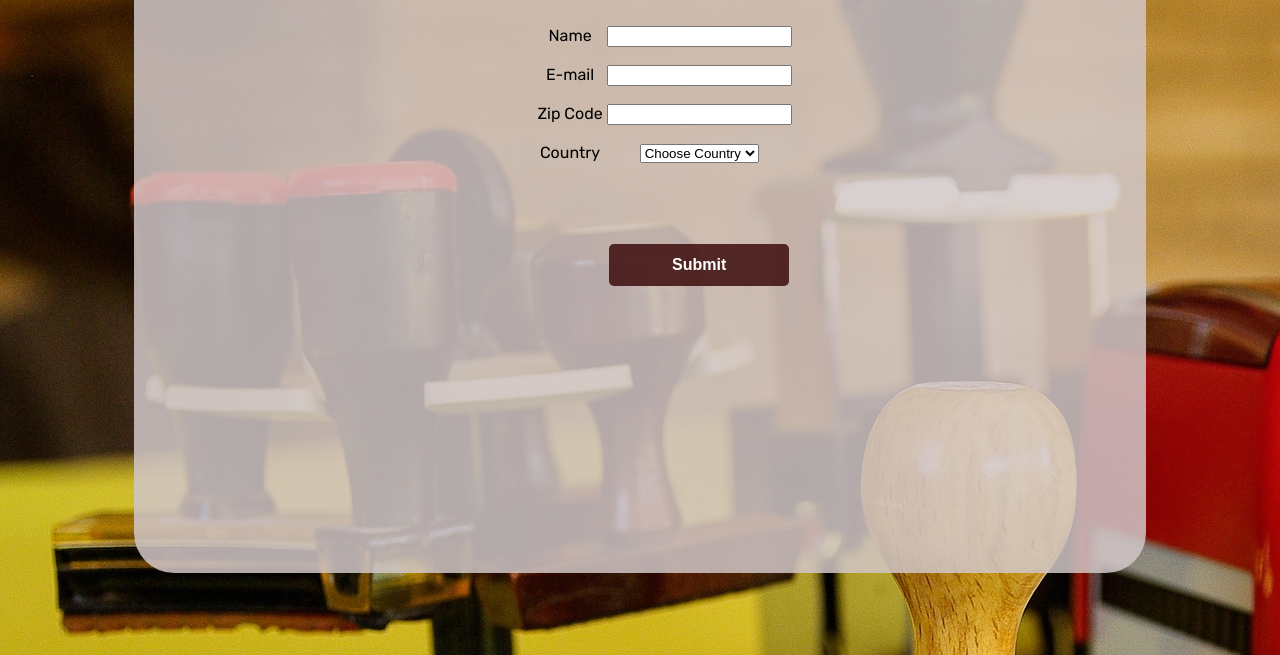
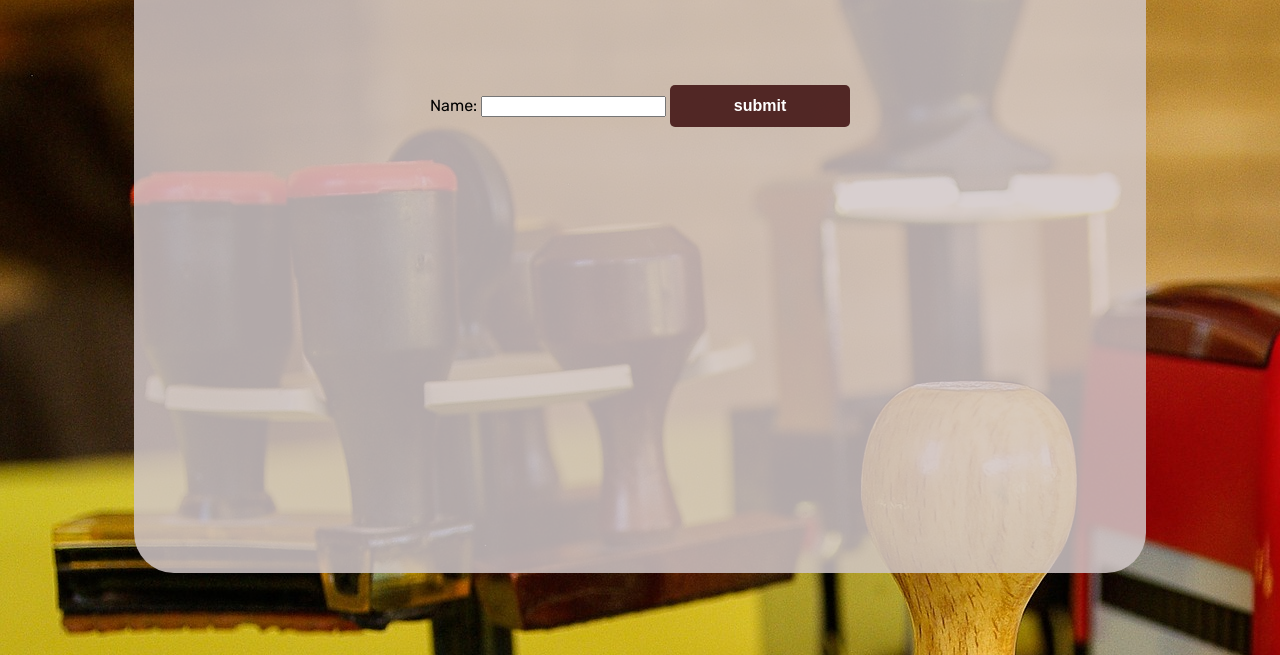
Before and after one commit to FHOMT/FormValidation, a plain HTML site: page index.html in a window 1280 px wide. Shown: the part 145-800 px from the top of the page. Drawn offline with Linux system fonts and the light colour scheme.

Commit message:
Update validation.js
Update functionality to include reg expression, min charachter.

Update view to include just the first name

```diff
--- a/index.html
+++ b/index.html
@@ -10,36 +10,10 @@
     <body>
         <section id="overlay">
             <img src="./assest/gavel-2492011_1920.jpg" id="logo" alt="logo">
-            <form action = "submission.html" name = "myForm" onsubmit = "return(validate());">
-                <table>
-                    <tr>
-                        <td>Name</td>
-                        <td><input type = "text" name ="Name" /></td>
-                    </tr>
-                    <tr>
-                        <td>E-mail</td>
-                        <td><input type = "text" name ="EMail" /></td>
-                    </tr>
-                    <tr>
-                        <td>Zip Code</td>
-                        <td><input type = "text" name = "Zip" /></td>
-                    </tr>
-                    <tr>
-                    <td>Country</td>
-                    <td>
-                        <select name = "Country">
-                            <option value = "-1" selected>Choose Country</option>
-                            <option value = "1">USA</option>
-                            <option value = "2">UK</option>
-                            <option value = "3">INDIA</option>
-                        </select>
-                    </td>
-                    </tr>
-                    <tr>
-                        <td></td>
-                        <td><input type = "submit" value = "Submit" /></td>
-                    </tr>
-                </table>
+            <form action="submission.html" name="myForm" onsubmit="return validateForm()">
+                <label for="name">Name:</label>
+                <input type="text" name="name">
+                <input type="submit" value="submit">
             </form>
         </section>
     </body>
--- a/validation.js
+++ b/validation.js
@@ -1,8 +1,8 @@
-function validate() {
-    if (document.myForm.Name.value == "") {
-        alert ("Please enter your name!");
-        document.myForm.Name.focus();
+function validateForm () {
+    const regName = /^[A-Za-z\s]+$/;
+    let Name = document.forms["myForm"]["name"].value;
+    if (Name == "" || Name.length < 2 || regName.test(Name.value)) {
+        alert ("Please enter a valid name");
         return false;
     }
-    return true;
 }
```
